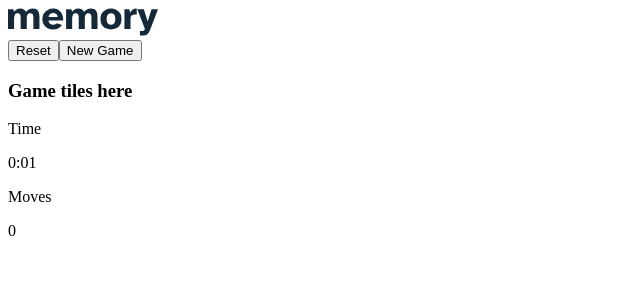
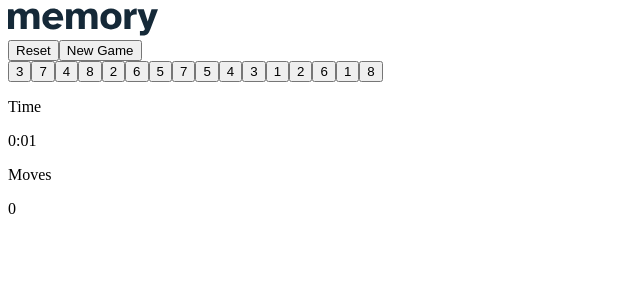
Before and after one commit to JorgeAMendoza/memory-game, a React (Create React App) app: page / in a window 1280 px wide. Both pictures are taken after a click on the button "Start Game". Shown: the top 300 px of the page, without its empty margins (0-640 px from the left). Built offline with nearby package versions, Linux system fonts and the light colour scheme.

Commit message:
game board can now render buttons that represent the tiles and are in a randomized order

```diff
--- a/src/components/GameBoard/GameBoard.tsx
+++ b/src/components/GameBoard/GameBoard.tsx
@@ -2,12 +2,12 @@ import { useEffect, useState } from 'react';
 import { useNavigate } from 'react-router-dom';
 import { useAppSelector } from '../../hooks';
 import darkLogo from '../../assets/logo-dark.svg';
-import GameTiles from './GameTiles';
+import GameTilesWrapper from './GameTilesWrapper';
 import MultiplePlayerScore from '../MultiplePlayerScore/MultiplePlayerScore';
 import SinglePlayerScore from '../SinglePlayerScore/SinglePlayerScore';
 
 const GameBoard = () => {
-  const [clickedPiece, setClickedPiece] = useState('');
+  const [clickedPiece, setClickedPiece] = useState<string | number>('');
   const state = useAppSelector((state) => state);
   const navigate = useNavigate();
 
@@ -26,7 +26,6 @@ const GameBoard = () => {
 
   return (
     <main>
-      {/* render amount of pieces needed, determined by props */}
       <header>
         <img src={darkLogo} alt="Game logo" />
         <div>
@@ -36,11 +35,13 @@ const GameBoard = () => {
       </header>
 
       <section>
-        <GameTiles
-          boardSize={state.boardSize}
-          gameType={state.gameType}
-          setClickedPiece={setClickedPiece}
-        />
+        {!state.boardSize ? null : (
+          <GameTilesWrapper
+            boardSize={state.boardSize}
+            gameType={state.gameType}
+            setClickedPiece={setClickedPiece}
+          />
+        )}
       </section>
 
       <section>
--- /dev/null
+++ b/src/components/GameBoard/GameTile.tsx
@@ -0,0 +1,10 @@
+interface GameTileProps {
+  value: number | string;
+  setClickedPiece: React.Dispatch<string | number>;
+}
+
+const GameTile = ({ value, setClickedPiece }: GameTileProps) => {
+  return <button onClick={() => setClickedPiece(value)}>{value}</button>;
+};
+
+export default GameTile;
--- a/src/components/GameBoard/GameTiles.tsx
+++ /dev/null
@@ -1,19 +0,0 @@
-interface GameTilesProps {
-  boardSize: '4x4' | '6x6';
-  gameType: 'numbers' | 'icons';
-  setClickedPiece: React.Dispatch<string>;
-}
-
-const GameTiles = ({
-  boardSize,
-  gameType,
-  setClickedPiece,
-}: GameTilesProps) => {
-  return (
-    <div>
-      <h3>Game tiles here</h3>
-    </div>
-  );
-};
-
-export default GameTiles;
--- /dev/null
+++ b/src/components/GameBoard/GameTilesWrapper.tsx
@@ -0,0 +1,58 @@
+import React, { ReactNode, useEffect, useState } from 'react';
+import GameTile from './GameTile';
+import createRandomNums from '../../utils/create-random-nums';
+
+interface GameTilesProps {
+  boardSize: '4x4' | '6x6';
+  gameType: 'numbers' | 'icons';
+  setClickedPiece: React.Dispatch<string | number>;
+}
+
+const GameTilesWrapper = ({
+  boardSize,
+  gameType,
+  setClickedPiece,
+}: GameTilesProps) => {
+  const [tileValues, setTileValues] = useState<number[][]>([]);
+  const [resetGame, setResetGame] = useState<boolean>(true);
+
+  useEffect(() => {
+    if (resetGame) {
+      const randomValues = createRandomNums(boardSize);
+      setTileValues(randomValues);
+      setResetGame(false);
+    } else return;
+  }, [resetGame]);
+
+  const renderGameTiles = (): Array<ReactNode> => {
+    if (gameType === 'numbers') return renderNumberTiles();
+    else return renderIconTiles();
+  };
+
+  const renderNumberTiles = (): Array<ReactNode> => {
+    const gameTiles: Array<ReactNode> = [];
+    console.log('rendering number tiles');
+
+    for (let i = 0; i < tileValues.length; i++) {
+      for (let j = 0; j < tileValues[i].length; j++) {
+        gameTiles.push(
+          <GameTile
+            key={`${i},${j}`}
+            value={tileValues[i][j]}
+            setClickedPiece={setClickedPiece}
+          />
+        );
+      }
+    }
+    return gameTiles;
+  };
+
+  const renderIconTiles = (): Array<ReactNode> => {
+    const gameTiles: Array<ReactNode> = [];
+    console.log('rendering icon tiles');
+    return gameTiles;
+  };
+  return <div>{tileValues.length !== 0 ? renderGameTiles() : null}</div>;
+};
+
+export default GameTilesWrapper;
--- /dev/null
+++ b/src/utils/create-random-nums.ts
@@ -0,0 +1,34 @@
+const fourByFourNumSet = [1, 1, 2, 2, 3, 3, 4, 4, 5, 5, 6, 6, 7, 7, 8, 8];
+
+const sixBySixNumSet = [
+  1, 1, 2, 2, 3, 3, 4, 4, 5, 5, 6, 6, 7, 7, 8, 8, 9, 9, 10, 10, 11, 11, 12, 12,
+  13, 13, 14, 14, 15, 15, 16, 16, 17, 17, 18, 18,
+];
+
+const createRandomNums = (gridSize: '4x4' | '6x6') => {
+  const gridRowLength = Number(gridSize.charAt(0));
+  const gridColLength = Number(gridSize.charAt(2));
+  const targetNumSet: number[] =
+    gridSize === '4x4' ? [...fourByFourNumSet] : [...sixBySixNumSet];
+
+  const randomMatrix: Array<Array<number>> = [];
+
+  for (let i = 0; i < gridRowLength; i++) {
+    randomMatrix.push([]);
+    for (let j = 0; j < gridColLength; j++) {
+      randomMatrix[i].push(0);
+    }
+  }
+
+  for (let i = 0; i < gridRowLength; i++) {
+    for (let j = 0; j < gridColLength; j++) {
+      const randomIndex = Math.floor(Math.random() * (targetNumSet.length - 1));
+      const randomNum = targetNumSet[randomIndex];
+      randomMatrix[i][j] = randomNum;
+      targetNumSet.splice(randomIndex, 1);
+    }
+  }
+  return randomMatrix;
+};
+
+export default createRandomNums;
```
Also changed, not shown: 1 other file (tests, documents, lock files or other folders).
